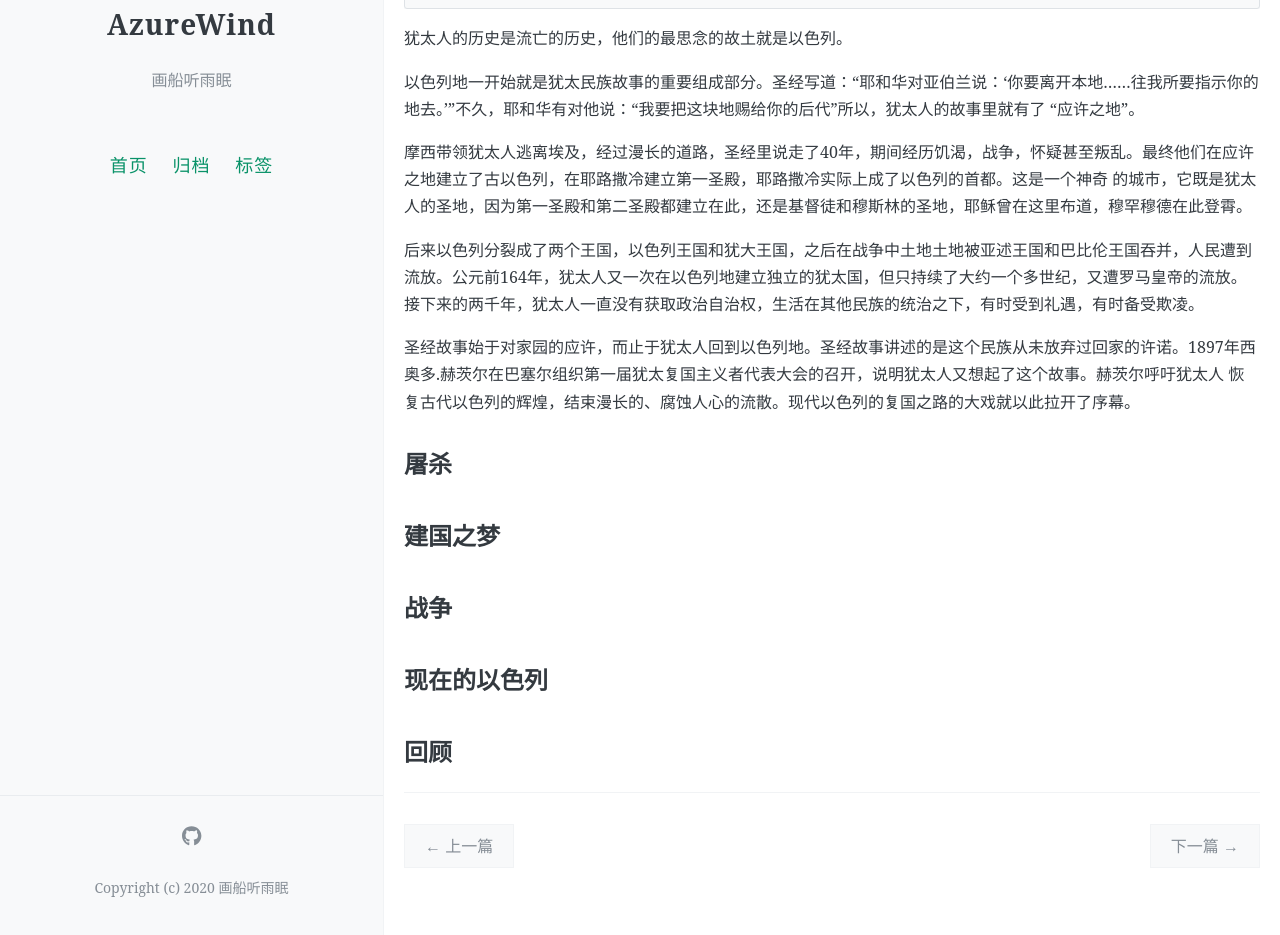
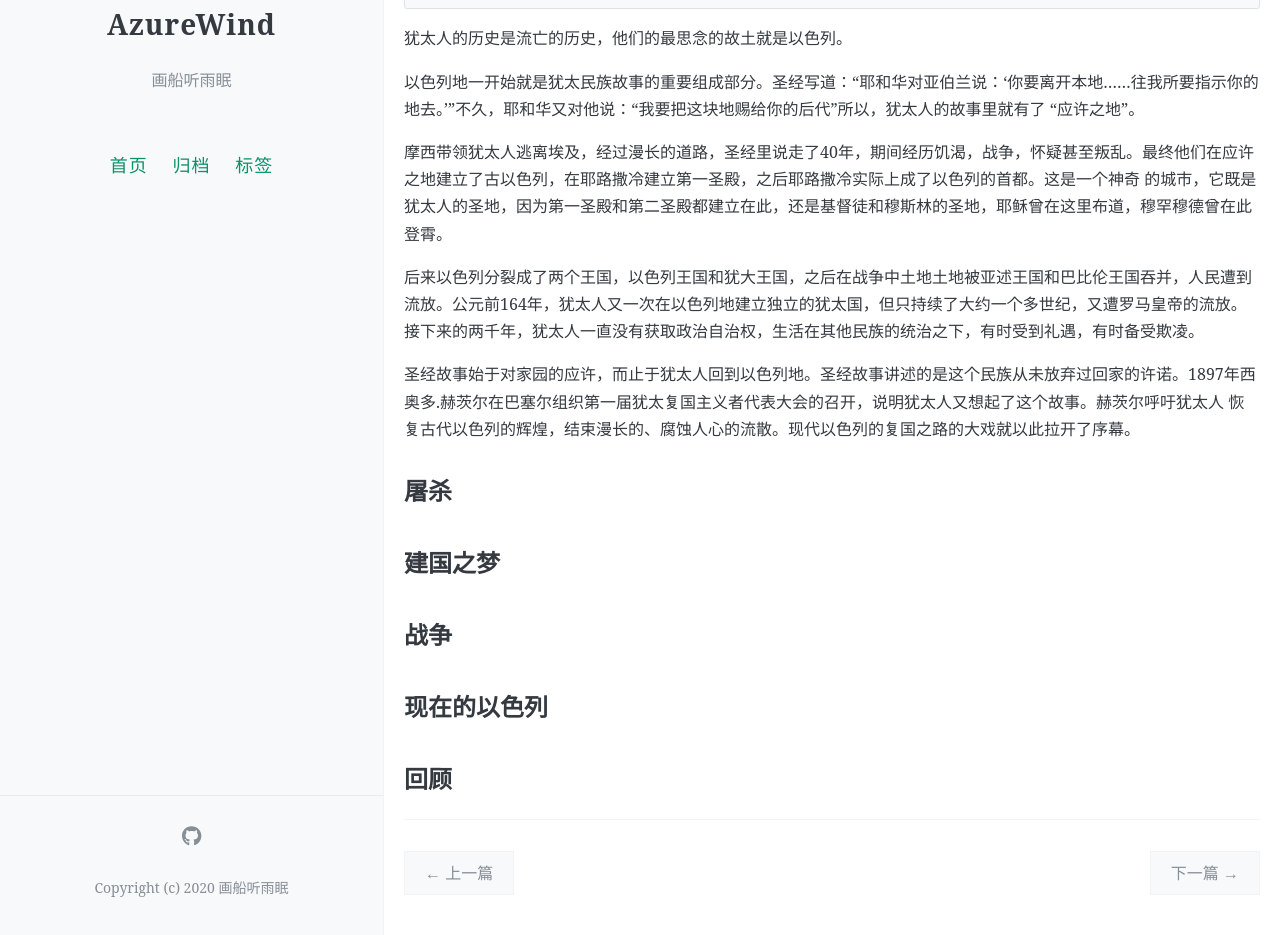
Before and after one commit to poison0/poison0.github.io, a Jekyll site: the page built from _posts/2020-09-18-book-Israel.markdown, in a window 1280 px wide and 1259 px high, cut to the strip 324-1259 px from the top of the window. Built offline with Jekyll 4.4.1, drawn with Linux system fonts in a browser that asks for light colours; comment, search, counter and statistics services are not loaded.

Commit message:
以色列第一段修改

```diff
--- a/_posts/2020-09-18-book-Israel.markdown
+++ b/_posts/2020-09-18-book-Israel.markdown
@@ -15,11 +15,11 @@
 
 犹太人的历史是流亡的历史，他们的最思念的故土就是以色列。
 
-以色列地一开始就是犹太民族故事的重要组成部分。圣经写道：“耶和华对亚伯兰说：‘你要离开本地......往我所要指示你的地去。’”不久，耶和华有对他说：“我要把这块地赐给你的后代”所以，犹太人的故事里就有了
+以色列地一开始就是犹太民族故事的重要组成部分。圣经写道：“耶和华对亚伯兰说：‘你要离开本地......往我所要指示你的地去。’”不久，耶和华又对他说：“我要把这块地赐给你的后代”所以，犹太人的故事里就有了
 “应许之地”。
 
-摩西带领犹太人逃离埃及，经过漫长的道路，圣经里说走了40年，期间经历饥渴，战争，怀疑甚至叛乱。最终他们在应许之地建立了古以色列，在耶路撒冷建立第一圣殿，耶路撒冷实际上成了以色列的首都。这是一个神奇
-的城市，它既是犹太人的圣地，因为第一圣殿和第二圣殿都建立在此，还是基督徒和穆斯林的圣地，耶稣曾在这里布道，穆罕穆德在此登霄。
+摩西带领犹太人逃离埃及，经过漫长的道路，圣经里说走了40年，期间经历饥渴，战争，怀疑甚至叛乱。最终他们在应许之地建立了古以色列，在耶路撒冷建立第一圣殿，之后耶路撒冷实际上成了以色列的首都。这是一个神奇
+的城市，它既是犹太人的圣地，因为第一圣殿和第二圣殿都建立在此，还是基督徒和穆斯林的圣地，耶稣曾在这里布道，穆罕穆德曾在此登霄。
 
 后来以色列分裂成了两个王国，以色列王国和犹大王国，之后在战争中土地土地被亚述王国和巴比伦王国吞并，人民遭到流放。公元前164年，犹太人又一次在以色列地建立独立的犹太国，但只持续了大约一个多世纪，又遭罗马皇帝的流放。
 接下来的两千年，犹太人一直没有获取政治自治权，生活在其他民族的统治之下，有时受到礼遇，有时备受欺凌。
```
